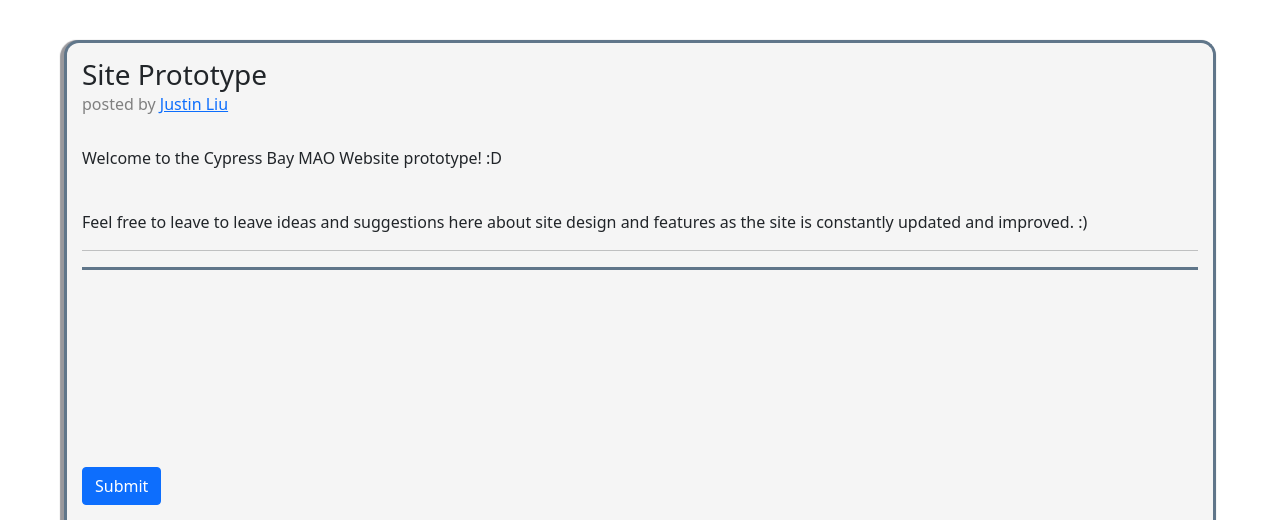
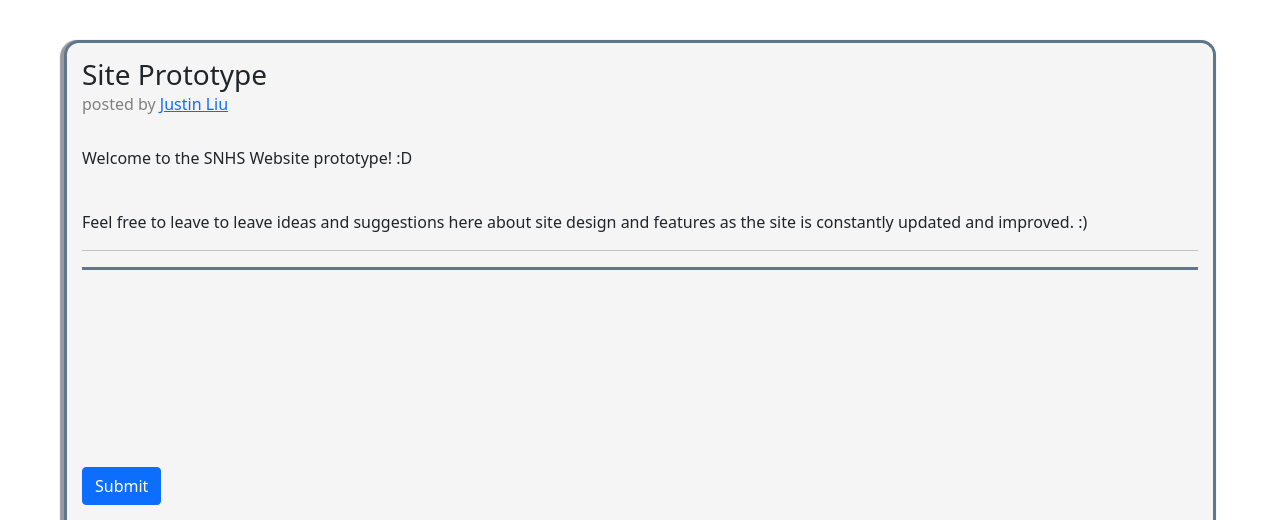
Before and after one commit to Asinphi/snhswebsite, a FastAPI app: template templates/discussion.html in a window 1280 px wide. Shown: the part 520-1040 px from the top of the page. Run offline with FastAPI, Linux system fonts and the light colour scheme; the template is opened without the code that fills it: most values are stand-ins (such as "Sample title", 1, 10 or a date in 2020); style sheets or scripts are compiled from the project's sources; parts of the project's set-up code (start-up, migrations or seed data) failed here and were passed over; some libraries are stand-ins or nearby versions.

Commit message:
refactor: update website name in experimental discussion thread page

```diff
--- a/templates/discussion.html
+++ b/templates/discussion.html
@@ -18,7 +18,7 @@
     <h3 class="thread__title">Site Prototype</h3>
     <span class="thread__author">posted by <a href="/profile/{{ author_id }}">Justin Liu</a></span>
     <div class="thread__body">
-        <p>Welcome to the Cypress Bay MAO Website prototype! :D</p>
+        <p>Welcome to the SNHS Website prototype! :D</p>
         <br>
         <p>Feel free to leave to leave ideas and suggestions here about site design and features as the site is constantly updated and improved. :)</p>
 
```
